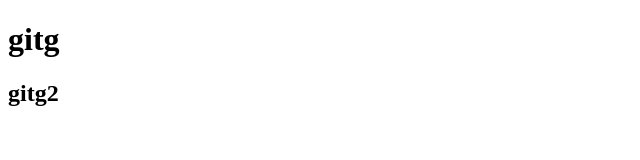
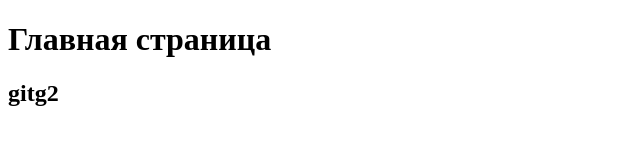
Before and after one commit to DILark/git-htmlacademy1, a plain HTML site: page index.html in a window 1280 px wide. Shown: the whole page, without its empty margins (0-640 px from the left). Drawn offline with Linux system fonts and the light colour scheme.

Commit message:
текст коммита

```diff
--- a/index.html
+++ b/index.html
@@ -1,13 +1,13 @@
 <!DOCTYPE html>
 <html lang="ru">
 <head>
-    <meta charset="UTF-8">
+    <meta charset="utf-8">
     <meta http-equiv="X-UA-Compatible" content="IE=edge">
     <meta name="viewport" content="width=device-width, initial-scale=1.0">
-    <title>Document</title>
+    <title>Курс-Git и GitHub</title>
 </head>
 <body>
-<h1>gitg</h1>
+<h1>Главная страница</h1>
 <h2>gitg2</h2>
 </body>
 </html>
```
